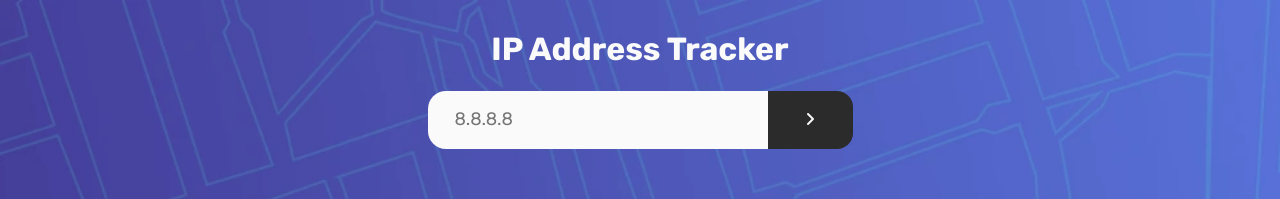
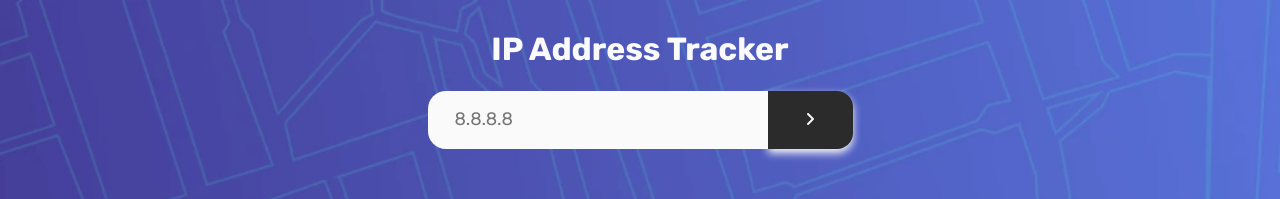
Before and after one commit to yMeeraki/ip-address-tracker, a website built with Vite: page index.html in a window 1280 px wide. In both pictures the pointer is over the button 810 px from the left and 120 px from the top of the page. Shown: the top 199 px of the page. Built offline with nearby package versions, Linux system fonts and the light colour scheme.

Commit message:
Add box-shadow to button hover state for enhanced visual feedback

```diff
--- a/src/style/state/_hover.css
+++ b/src/style/state/_hover.css
@@ -1,3 +1,4 @@
 button:hover {
   background: var(--hover-btn);
+  box-shadow: 0 4px 8px 0 var(--white-color);
 }
```
